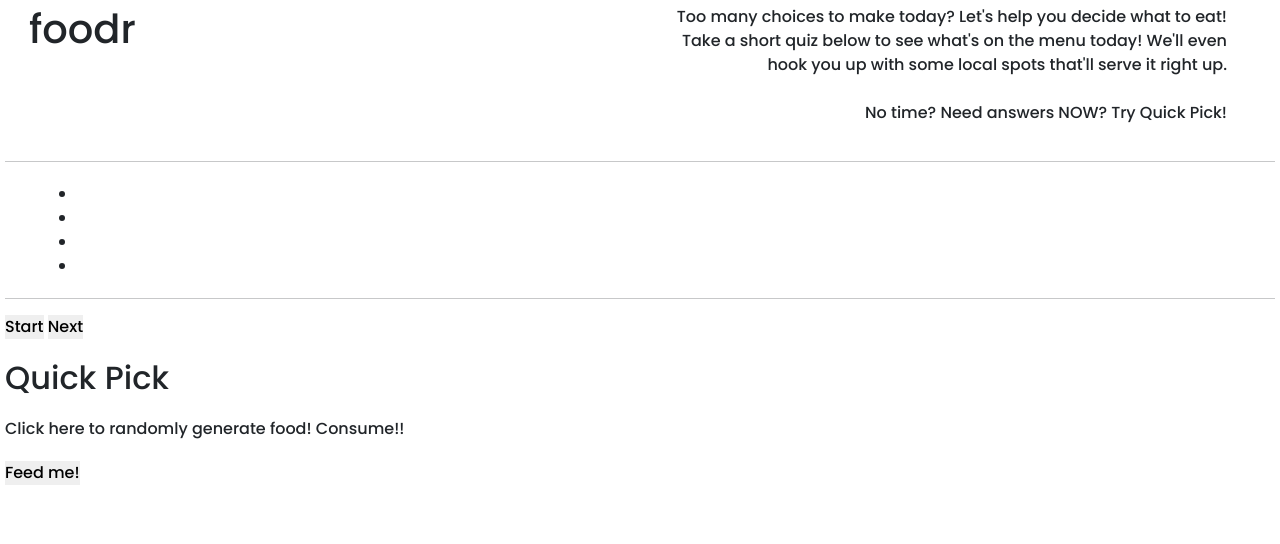
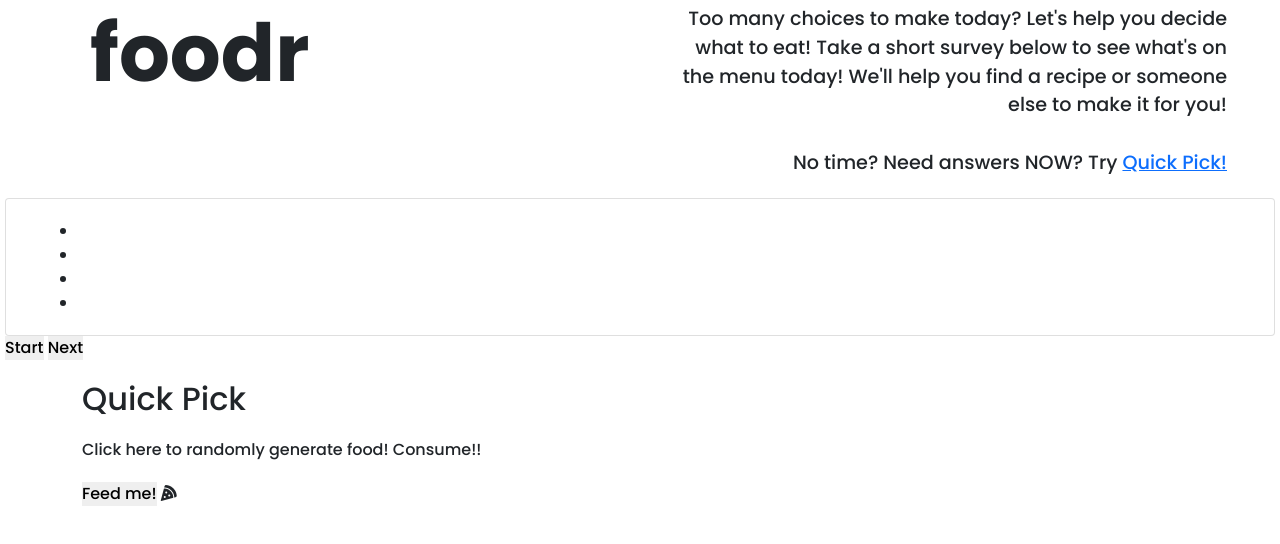
Before and after one commit to camwhritenour/Project01-Food-Picker, a plain HTML site: page index.html in a window 1280 px wide. Drawn offline with nearby package versions, Linux system fonts and the light colour scheme; no server answers.

Commit message:
simple styling added, modified html

```diff
--- a/assets/style.css
+++ b/assets/style.css
@@ -1,3 +1,13 @@
 *{
     font-family: 'Poppins', sans-serif;
 }
+
+h1 {
+    margin-left: 5%;
+    font-weight: bolder;
+    font-size: 5rem;
+}
+
+header p {
+    font-size: 1.2rem;
+}
--- a/index.html
+++ b/index.html
@@ -27,15 +27,15 @@
         <header class="container-fluid row">
             <h1 class="col 6 text-start">foodr</h1>
             <p class="col text-end text-wrap">Too many choices to make today? Let's help you decide what to eat!
-                Take a short quiz below to see what's on the menu today!
-                We'll even hook you up with some local spots that'll serve it right up.
+                Take a short survey below to see what's on the menu today!
+                We'll help you find a recipe or someone else to make it for you!
                 <br><br>
-                No time? Need answers NOW? Try Quick Pick!
+                No time? Need answers NOW? Try <a href="#quick-pick">Quick Pick!</a>
             </p>
         </header>
 
-        <div class="survey">
-            <hr>
+        <div class="card" id="survey">
+            <!-- <hr> -->
             <ul id="answers">
                 <li>
                     <button id="answer1btn"></button>
@@ -50,22 +50,25 @@
                     <button id="answer4btn"></button>
                 </li>
             </ul>
-            <hr id="submit-btn-line">
+            <!-- <hr id="submit-btn-line"> -->
         </div>
 
         <button id="submit-btn">Start</button>
         <button id="Next-btn">Next</button>
 
     </main>
-    <footer>
-        <h2>Quick Pick</h2>
+    <footer class="container">
+        <h2 id="quick-pick">Quick Pick</h2>
         <p id="quick-pick-description">Click here to randomly generate food! Consume!!</p>
         <button id="quick-pick-btn">Feed me!</button>
+        <i class="fa-solid fa-pizza-slice"></i>
         <p id="quick-pick-return"></p>
     </footer>
     <!-- Link to jQuery library -->
     <script src="https://cdnjs.cloudflare.com/ajax/libs/jquery/3.2.1/jquery.min.js"></script>
     <script src="./assets/script.js"></script>
+    <!-- Link to font awesome kit -->
+    <script src="https://kit.fontawesome.com/7934d6fff8.js" crossorigin="anonymous"></script>
 </body>
 
 </html>
```
